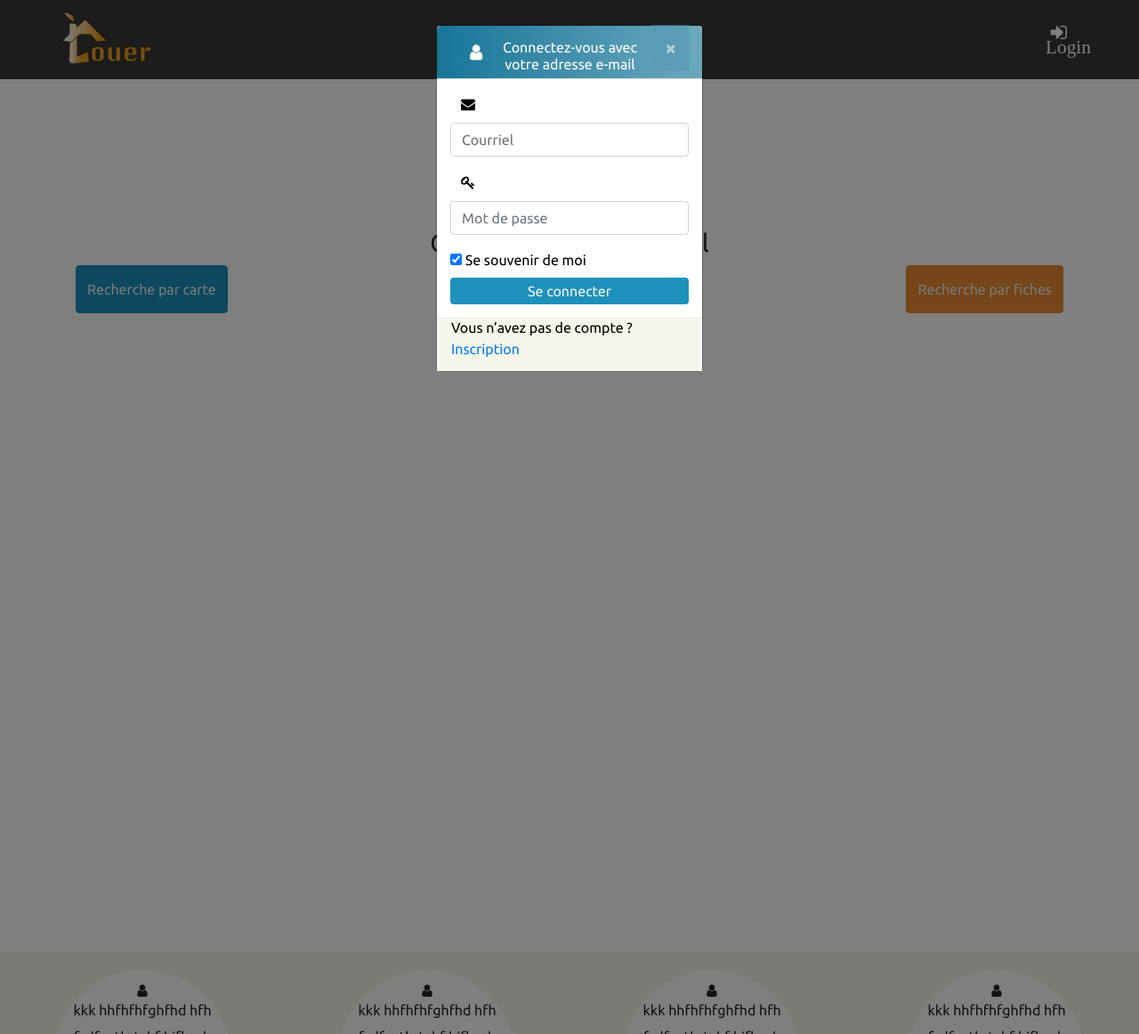
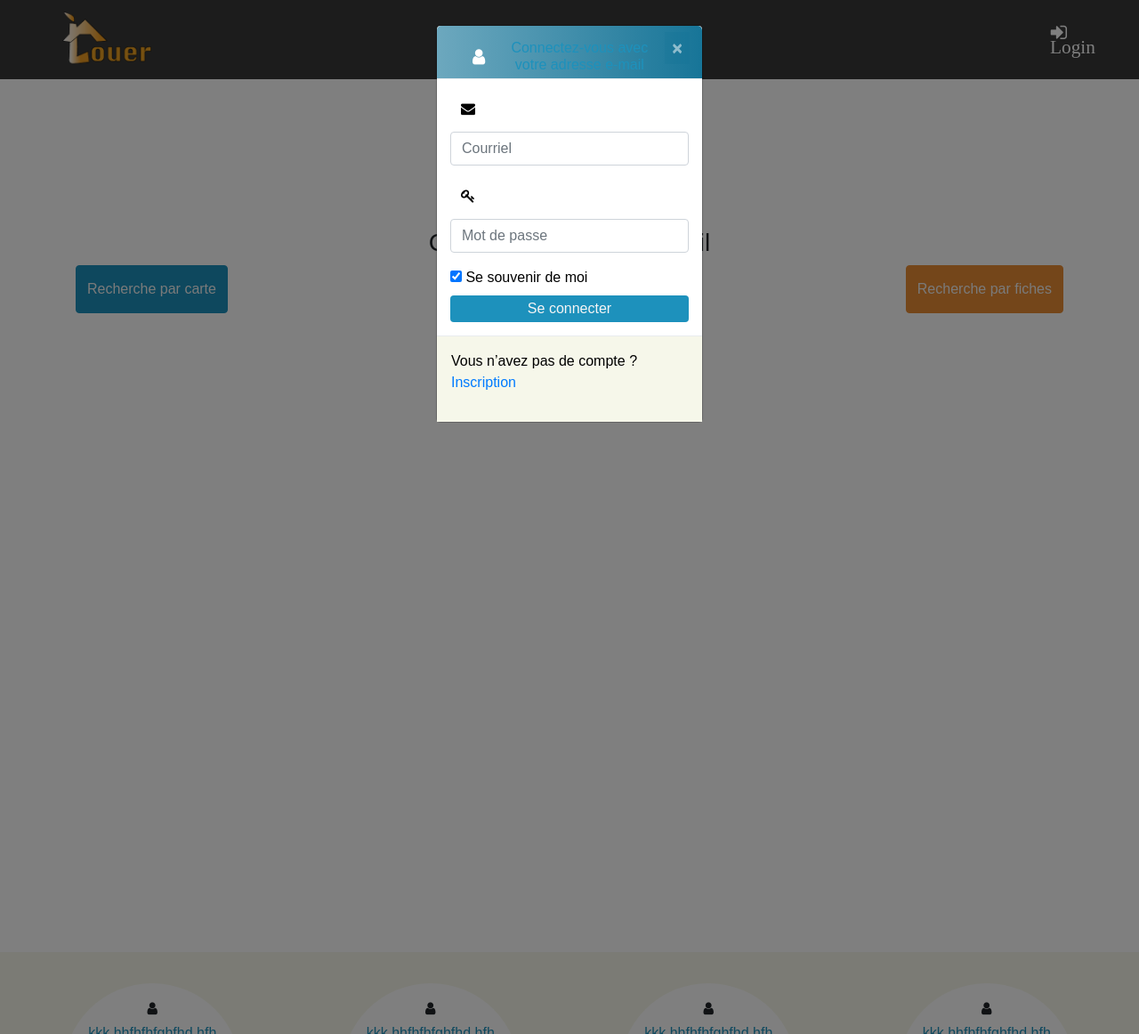
Before and after one commit to Oudayan/projet2, a PHP site: page / in a window 1280 px wide, after a click on "Login". Shown: the whole page at 89% size. Run offline with PHP 8.4, Linux system fonts and the light colour scheme; some libraries are stand-ins or nearby versions.

Commit message:
footer final

```diff
--- a/css/style.css
+++ b/css/style.css
@@ -15,13 +15,14 @@
 */
 
 body {
-    font-family: 'Ubuntu', sans-serif;
+    font-family: 'Pragati Narrow', sans-serif;
     font-size: 1em;
 }
 
 header {
     color: rgba(0, 0, 0, 0.9);
     height: 20vh;
+    widows: 100%;
 }
 
 header h1 {
@@ -35,7 +36,9 @@ header h2 {
 main {
     min-height: 70vh;
 }
-
+h6{
+  color: #1d91bc;
+}
 #carte {
     min-height: 70vh;
 }
@@ -123,12 +126,12 @@ button.btn {
 }
 
 .bg-login:hover {
-      color: #f6c783;
+      color: #f6c784;
 }
 
 .modal-header, h4, .close {
    background-color: #177598;
-    background: linear-gradient(to right,  rgb(23, 117, 152) , rgba(23, 117, 152, 0.63));
+    background: linear-gradient(to right, rgba(23, 117, 152, 0.63), rgb(23, 117, 152));
     color:white !important;
     text-align: center;
     font-size: 20px;
@@ -138,8 +141,9 @@ button.btn {
     height: 60px;
 }
 
-button.close{
-    background: #559ab3;
+.modal-header .close {
+    padding: 0.5rem;
+    margin: -.5rem -1rem -1rem auto;
 }
 
 #btnModal{
@@ -153,7 +157,6 @@ button.close{
 
 .modal-footer {
     background-color: #F6F7EA;
-    height: 60px;
 }
 
 .textModal{
@@ -174,22 +177,30 @@ label {
 }
 
 /* Original */
-footer {
-    color-text: white;
+section{
+  margin-top: 20px;
+}
+#services{
     background: #333;
-    padding-top: 15px;
-    padding-left: 30px;
+    padding-top: 20px;
+    padding-bottom: 20px;
     }
+.footerText{
+    color: #9d9d96;
+}
+.iconFooter{
+  color: #e98d34;
+}
+
 /* style social icon*/
 .fa {
-    padding: 5px;
+    padding: 10px;
     font-size: 40px;
     width: 40px;
     text-align: center;
     text-decoration: none;
     border-radius: 10%;
 }
-
 /* Add a hover effect if you want */
 .fa:hover {
     opacity: 0.7;
@@ -203,16 +214,17 @@ footer {
     color: white;
 }
 .fa-google-plus{
-    background: #dc4a38;
+    background: #b33b2c;
     color: white;
 }
 .fa-twitter{
-     background: white;
+    background: white;
     color: #1b95e0;;
 }
 
 #info{
   background-color: #f6f7eA;
+  padding: 15px;
 }
 
 .circle{
@@ -225,7 +237,6 @@ footer {
     margin: 20px;
     padding: 10px 15px 40px 15px;
 }
-
 
 /** Carousel **/
 .jcarousel {
```
